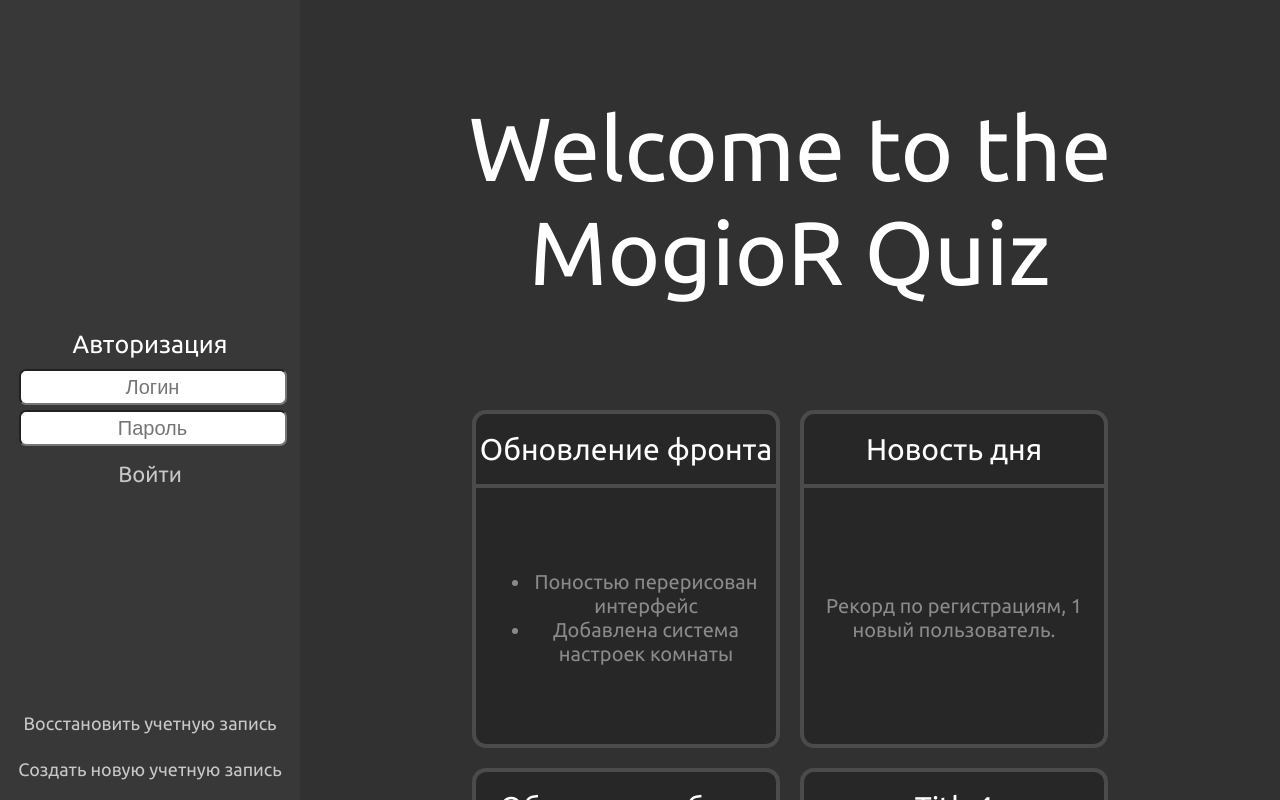
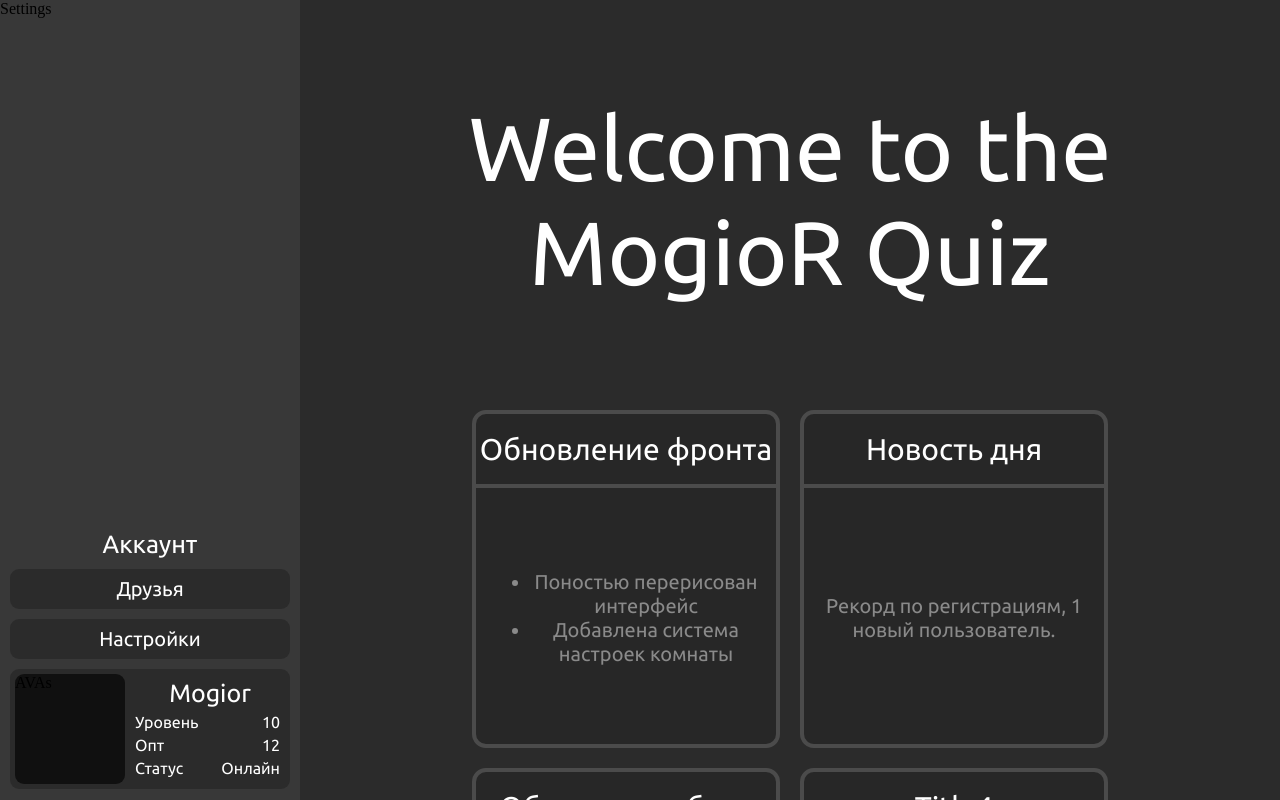
Before and after one commit to MogioR/anime_quiz_front, a Vue app: page / in a window 1280 px wide. Built offline with nearby package versions, Linux system fonts and the light colour scheme.

Commit message:
account_info

```diff
--- a/src/App.vue
+++ b/src/App.vue
@@ -1,7 +1,8 @@
 <template>
   <div class="container">
     <div class="container side_block" id="side_block">
-      <AuthorisationBlock></AuthorisationBlock>
+      <AuthorisationBlock v-if="currentState == 'authorisation'"/>
+      <ContextBlock v-if="currentState == 'lobby_search'"/>
     </div>
     <div class="container game_zone" id="gane_zone">
       <News_blok></News_blok>
@@ -14,14 +15,20 @@
   // import { mapGetters, mapActions } from "vuex";
 import News_blok from './components/game_zone/news_block.vue'
 import AuthorisationBlock from './components/side_block/authorisation_block.vue'
-// import Authorisation from 'src_old/components/side_block/authorisation.vue';
+import ContextBlock from './components/side_block/context_block.vue';
 
   export default {
     name: 'App',
     components: {
       News_blok,
-      AuthorisationBlock
-    }
+      AuthorisationBlock,
+      ContextBlock
+    },
+    data() {
+      return {
+        currentState: 'lobby_search',
+      }
+    },
   }
   </script>
 
@@ -45,7 +52,7 @@ import AuthorisationBlock from './components/side_block/authorisation_block.vue'
     min-width: 600px;
     height: 100vh;
     flex: 1 0;
-    background: #313131;
+    background: #2B2B2B;
     overflow-y: overlay;
 }
 </style>
--- /dev/null
+++ b/src/components/side_block/account_info_block.vue
@@ -0,0 +1,110 @@
+<template>
+    <div class="account_container">
+        <span class="text header">Аккаунт</span>
+        <div class="button menu_button">
+            <span class="text">Друзья</span>
+        </div>
+        <div class="button menu_button">
+            <span class="text">Настройки</span>
+        </div>
+        <div class="avatar_backplate">
+            <div class="avatar">
+                AVAs
+            </div>
+            <div class="stats">
+                <div>
+                    <span class="text account_nickname">Mogior</span>
+                    <div class="account_info"><span class="text">Уровень </span> <span class="text"> 10 </span></div>
+                    <div class="account_info"><span class="text">Опт </span> <span class="text">12</span></div>
+                    <div class="account_info"><span class="text">Статус</span><span class="text">Онлайн</span></div>
+                </div>
+            </div>
+        </div>
+    </div>
+</template>
+
+<script>
+
+
+export default {
+  name: 'AccountInfoBlock',
+  components: {
+
+  },
+  data() {
+    return {}
+  }
+}
+</script>
+
+<style scoped>
+.account_container {
+    width: 280px;
+    height: 270px;
+    margin: 10px 10px 0px 10px;
+    display: flex;
+    flex-direction: column;
+    align-items: center;
+}
+.header {
+  color: white;
+  font-size: 25px;
+}
+
+.button {
+  font-size: 22px;
+  background: #2B2B2B;
+  width: 280px;
+
+}
+
+.menu_button {
+    width: 280px;
+    height: 40px;
+    margin: 10px 10px 0px 10px;
+    border-radius: 9px;
+    font-size: 20px;
+    color: rgb(204, 204, 204);
+
+    display: flex;
+    justify-content: space-around;
+    align-items: center;
+}
+
+.avatar_backplate {
+    width: 280px;
+    margin: 10px;
+    height: 120px;
+    border-radius: 9px;
+    background: #2B2B2B;
+    display: flex;
+}
+.avatar {
+    height: 110px;
+    width: 110px;
+    margin: 5px;
+    border-radius: 9px;
+    background-color: #101010;
+}
+.stats {
+    width: 160px;
+}
+.text {
+  text-align: center;
+  font-family : 'Ubuntu';
+  font-style: normal;
+  color: white;
+  display: block;
+}
+
+.account_nickname {
+    margin-top: 10px;
+    font-size: 25px;
+}
+.account_info {
+    display: flex;
+    text-align: left;
+    justify-content: space-between;
+    margin: 5px 10px 0px 5px;
+}
+</style>
--- /dev/null
+++ b/src/components/side_block/context_block.vue
@@ -0,0 +1,36 @@
+<template>
+    <div class="context_container">
+        <div>
+           Settings
+        </div>
+        <div>
+            <AccountInfoBlock/>
+        </div>
+    </div>
+</template>
+
+<script>
+
+
+import AccountInfoBlock from '@/components/side_block/account_info_block.vue'
+
+export default {
+  name: 'ContextBlock',
+  components: {
+    AccountInfoBlock
+  },
+  data() {
+    return {}
+  }
+}
+</script>
+
+<style scoped>
+.context_container {
+    width: 100%;
+    height: 100%;
+    display: flex;
+    flex-direction: column;
+    justify-content: space-between;
+}
+</style>
```
